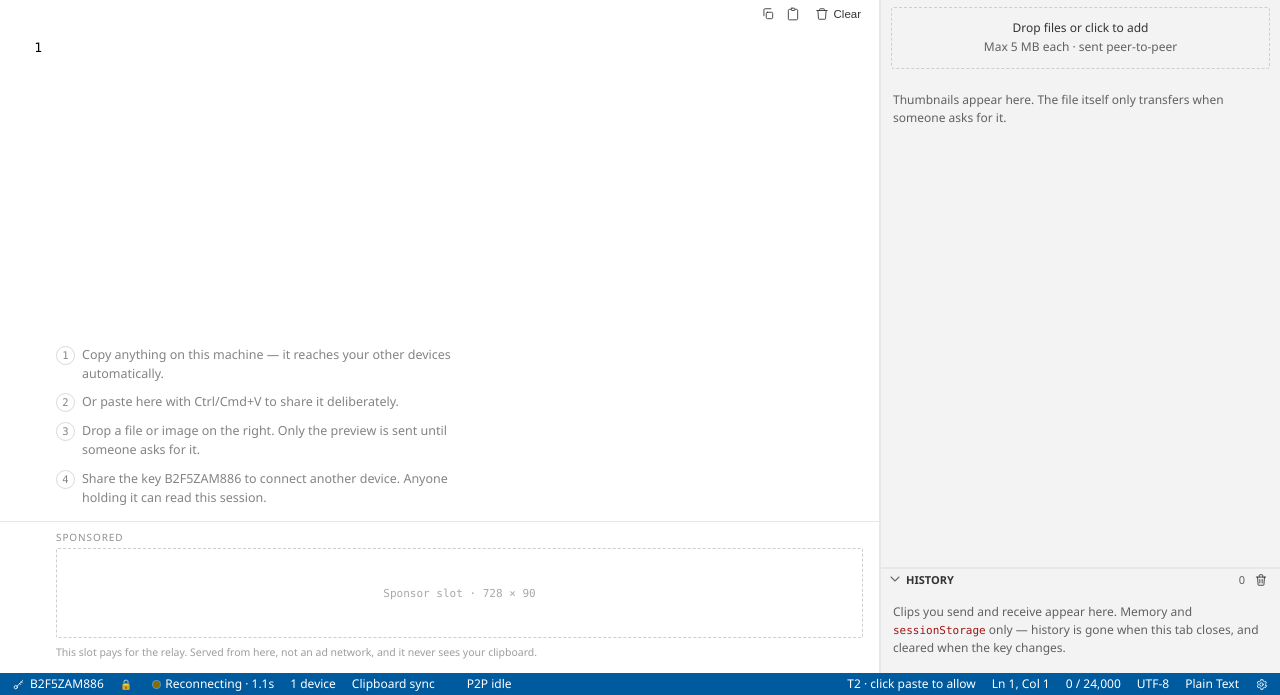
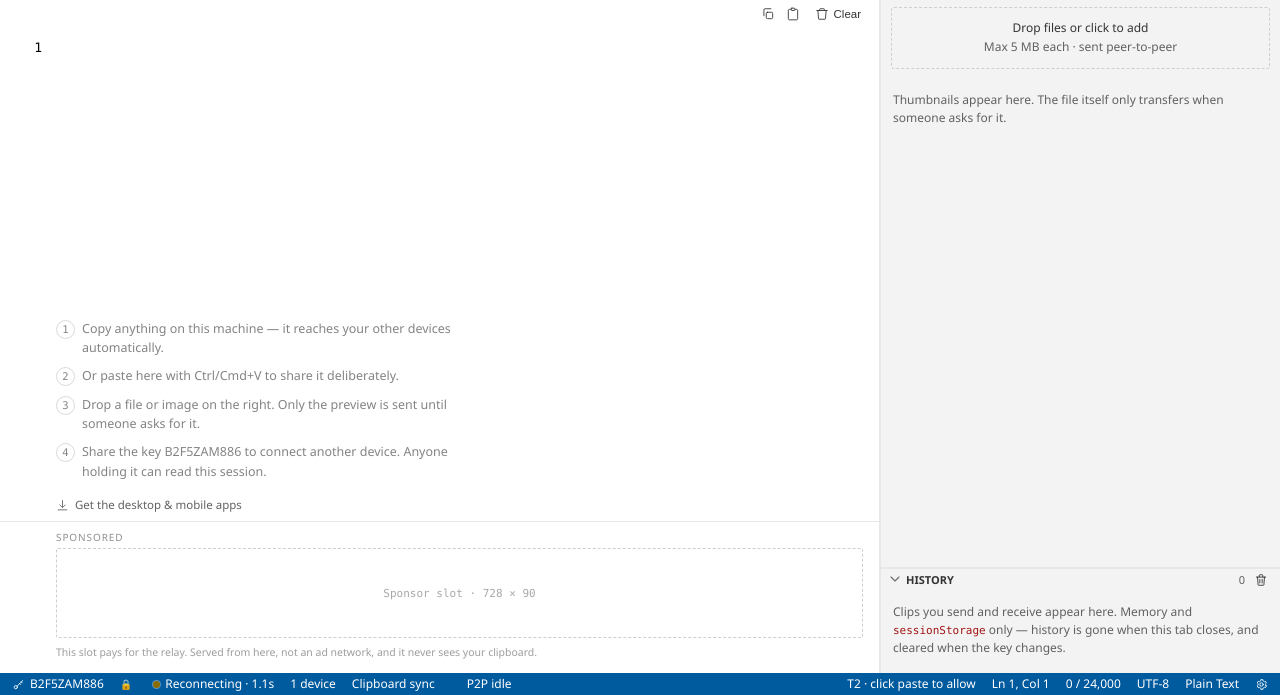
Before and after one commit to akshaynikhare/Hopboard, a website: page app.html in a window 1280 px wide. Shown: the part 105-800 px from the top of the page. Drawn offline with Linux system fonts and the light colour scheme.

Commit message:
feat(install): standing link to the download page under the editor
The header offer is one-shot by design — taken or dismissed it never
returns — which left no route back to the apps from inside a running
session. A quiet anchor below the editor now goes to /download/,
mounted by install.js so the desktop shell, which has nothing to offer,
never shows it.

```diff
--- a/app.html
+++ b/app.html
@@ -217,6 +217,12 @@
         </div>
       </div>
 
+      <!-- The standing route to the apps. The header offer is one-shot by
+           design — answered or dismissed, it never returns — so this quiet
+           line is the way back to the download page afterwards. Built by
+           ui/features/install.js, which owns the offer it backs up. -->
+      <div id="mount-getapp"></div>
+
       <!-- The single ad slot. Below the editor, never beside the file or
            session controls — see src/ui/features/ads.js for why. -->
       <div id="mount-ad"></div>
--- a/src/styles/lazy/install.css
+++ b/src/styles/lazy/install.css
@@ -53,6 +53,31 @@
 .pwa-x { color:var(--dim); }
 .pwa-x:hover { color:var(--text); }
 
+/* The standing link to the apps, above the ad slot (#mount-getapp). The 56px
+   inset matches .adslot so both line up with the editor text past the gutter. */
+.getapp {
+  display:inline-flex;
+  align-items:center;
+  gap:6px;
+  margin:2px 16px 8px 56px;
+  font-size:11.5px;
+  color:var(--dim);
+  text-decoration:none;
+}
+.getapp:hover { color:var(--text); text-decoration:underline; }
+.getapp svg {
+  width:13px; height:13px;
+  flex:none;
+  fill:none;
+  stroke:currentColor;
+  stroke-width:1.6;
+  stroke-linecap:round;
+  stroke-linejoin:round;
+}
+@media (max-width:900px) {
+  .getapp { margin-left:14px; }
+}
+
 /* Single column on the Android target — the breakpoint layout.css uses.
    Message and dismiss keep the top row; the action drops to a full-width row
    rather than squeezing the text down to two words. */
--- a/src/ui/features/install.js
+++ b/src/ui/features/install.js
@@ -222,6 +222,24 @@ function renderOffers() {
   host.appendChild(el);
 }
 
+/**
+ * The standing link under the editor. The offer row above is one-shot — taken
+ * or dismissed, it never returns — which left no route back to the download
+ * page from inside the app. An anchor, not a button: it leaves the app, so
+ * middle-click and "open in new tab" have to work.
+ */
+function mountGetApp() {
+  const host = $("mount-getapp");
+  if (!host || IS_DESKTOP) return;
+  setHTML(host, `
+    <a class="getapp" href="${esc(atRoot("download/"))}"
+       target="_blank" rel="noopener noreferrer"
+       title="Desktop app, mobile install and CLI">
+      <svg viewBox="0 0 24 24" aria-hidden="true">${ICON.install}</svg>
+      <span>Get the desktop &amp; mobile apps</span>
+    </a>`);
+}
+
 /** Already running as an installed app? Then there is nothing to offer. */
 function installed() {
   return ["standalone", "window-controls-overlay", "fullscreen", "minimal-ui"]
@@ -329,6 +347,7 @@ export function init() {
   restoreRoom();
   linkStylesheet();
   linkManifest();
+  mountGetApp();
 
   if (started) return;        // a second call must not double-register listeners
   started = true;
--- a/sw.js
+++ b/sw.js
@@ -43,7 +43,7 @@
 
 const KILL = false;
 
-const VERSION = "v14";
+const VERSION = "v15";
 const CACHE = `realtimeclipboard-shell-${VERSION}`;
 
 /** Hosts this worker must never touch, whatever the request looks like. */
```
